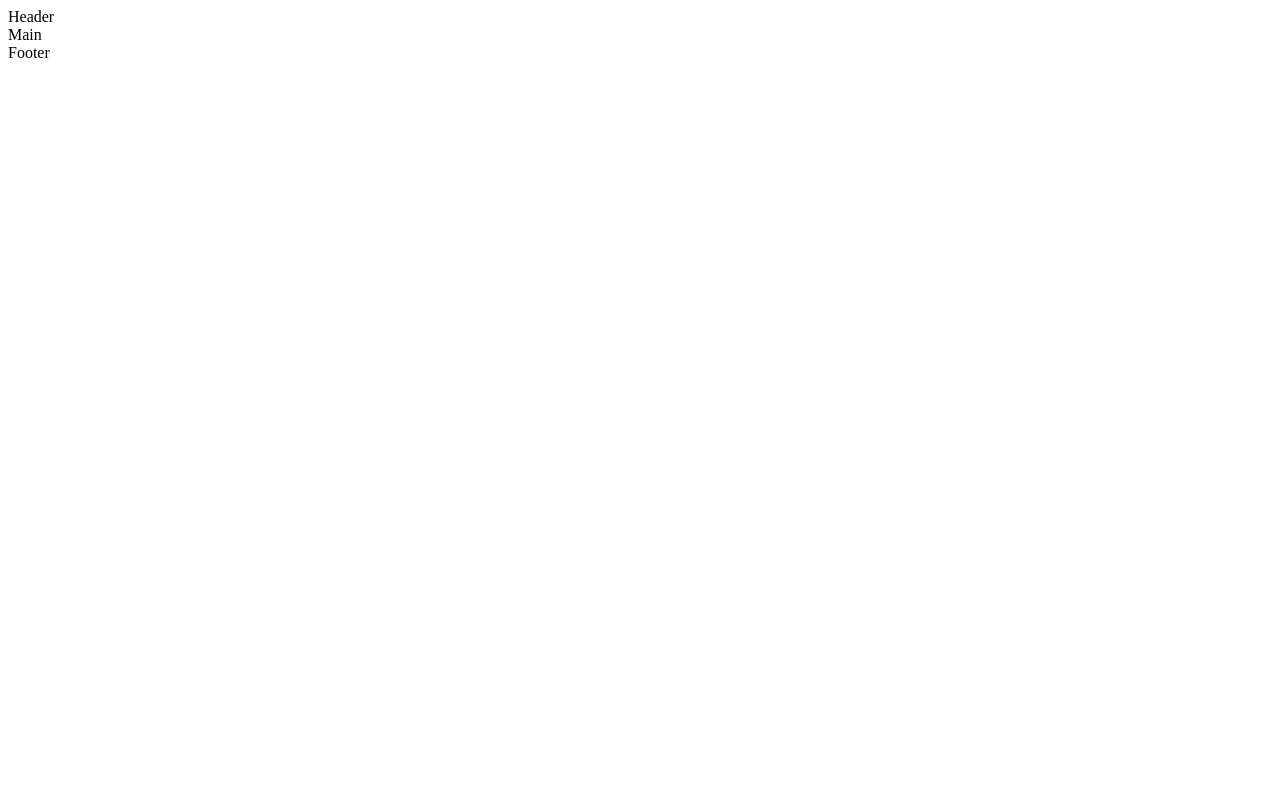
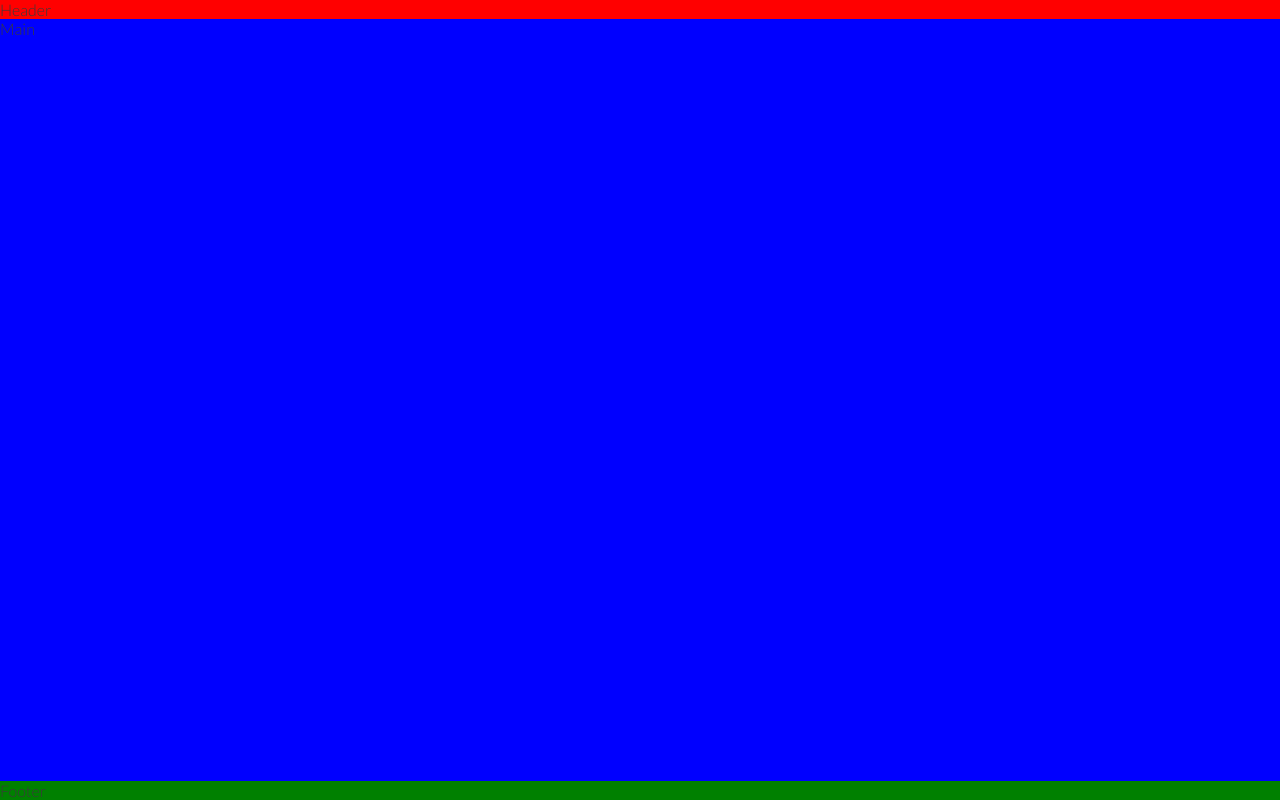
Before and after one commit to DanielFavell/LoveRunning, a plain HTML site: page index.html in a window 1280 px wide. Drawn offline with Linux system fonts and the light colour scheme.

Commit message:
added fonts

```diff
--- /dev/null
+++ b/assets/css/style.css
@@ -0,0 +1,30 @@
+/* font import */
+@import url('https://fonts.googleapis.com/css2?family=Lato:wght@300&family=Oswald:wght@200;300;400;500;600;700&family=Space+Mono&display=swap');
+
+/* wildcard selector */
+*{
+padding: 0;
+margin: 0;
+box-sizing: border-box;
+}
+
+body{
+min-height: 100vh;
+display: flex;
+flex-direction: column;
+color: #3a3a3a;
+font-family: Lato, sans-serif;
+}
+
+header{
+background-color: red;
+}
+
+main{
+background-color: blue;
+flex: 1 0 auto;
+}
+
+footer{
+background-color: green;
+}
--- a/index.html
+++ b/index.html
@@ -11,6 +11,7 @@
     <link rel="apple-touch-icon" sizes="180x180" href="assets/favicon/apple-touch-icon.png">
     <link rel="icon" type="image/png" sizes="32x32" href="assets/favicon/favicon-32x32.png">
     <link rel="icon" type="image/png" sizes="16x16" href="assets/favicon/favicon-16x16.png">
+    <link rel="stylesheet" href="assets/css/style.css">
 </head>
 
 <body>
@@ -18,7 +19,7 @@
     <header>Header</header>
 
     <!--Main-->
-    <Main>Main</Main>
+    <main>Main</main>
 
     <!--Footer-->
     <footer>Footer</footer>
```
